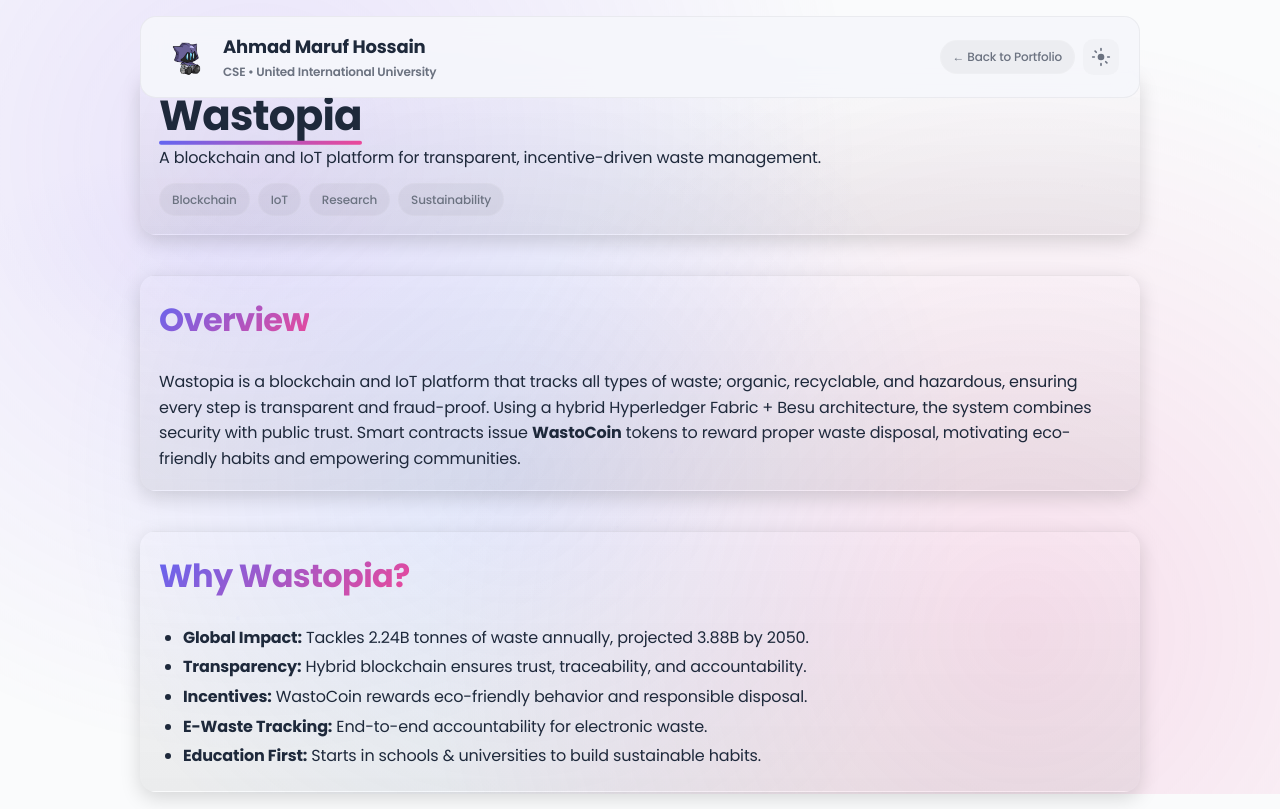
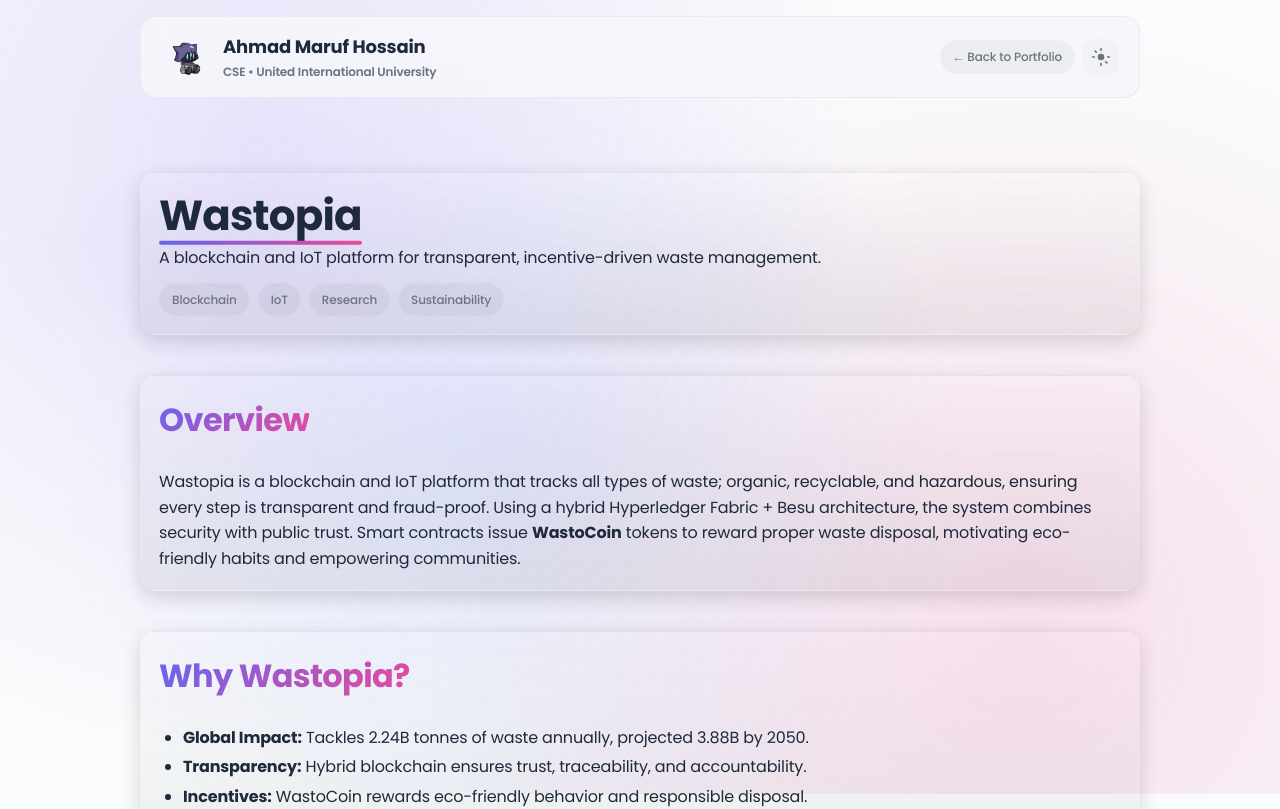
Before and after one commit to SpicyFalcon619/Project-Wastopia, a Next.js app: page / in a window 1280 px wide. Shown: the top 809 px of the page. Built offline with nearby package versions, Linux system fonts and the light colour scheme.

Commit message:
Fix main padding to clear fixed header

```diff
--- a/src/app/globals.css
+++ b/src/app/globals.css
@@ -165,8 +165,13 @@ nav a{color:var(--muted);text-decoration:none;font-weight:500;padding:10px 16px;
 nav a:hover{color:inherit;background:var(--glass);backdrop-filter:blur(12px);transform:translateY(-1px)}
 .burger{display:none;padding:10px;border-radius:12px;background:var(--glass-2);cursor:pointer;backdrop-filter:blur(8px)}
 
+/* Main content offset for fixed header */
+main {
+  padding-top: 100px;
+}
+
 /* Hero */
-.hero{display:grid;grid-template-columns:1fr 340px;gap:32px;align-items:center;margin-top:120px}
+.hero{display:grid;grid-template-columns:1fr 340px;gap:32px;align-items:center;margin-top:24px}
 .hi{font-size:15px;color:var(--muted);text-transform:uppercase;letter-spacing:2px;font-weight:500;margin-bottom:12px}
 h1 .accent{background:linear-gradient(135deg,var(--accent1),var(--accent2));-webkit-background-clip:text;background-clip:text;color:transparent;font-weight:700}
 p.lead{margin-top:12px;color:var(--muted);max-width:60ch}
```
